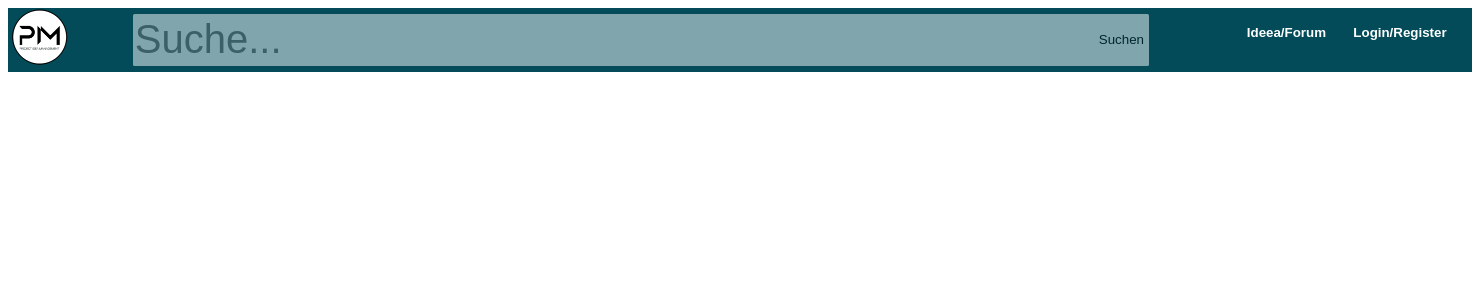
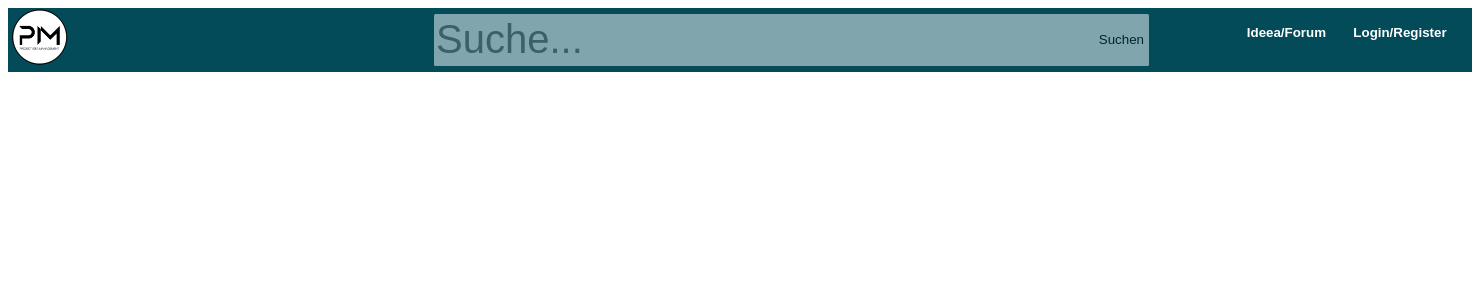
Before and after one commit to HannesMatthias/StackSolvingProblems, a PHP site: page / in a window 1480 px wide. Shown: the top 300 px of the page. Run offline with PHP 8.4, Linux system fonts and the light colour scheme.

Commit message:
null
Signed-off-by: manuel_ceschini <Manuel.Ceschini@gmail.com>

```diff
--- a/StackSolvingProblems/view/styles/menu.tpl.css
+++ b/StackSolvingProblems/view/styles/menu.tpl.css
@@ -22,13 +22,13 @@ body {
     margin-right: 1rem;
 }
 .searchContainer{
-    width: 90rem;
+    width: 90%;
     background-color: springgreen;
      align-items: center;
 }
 .search{
     color: black;
-    width: 60rem;
+    width: 50%;
     height: 3.2rem;
     float: right;
     margin-top: 0.4rem;
```
